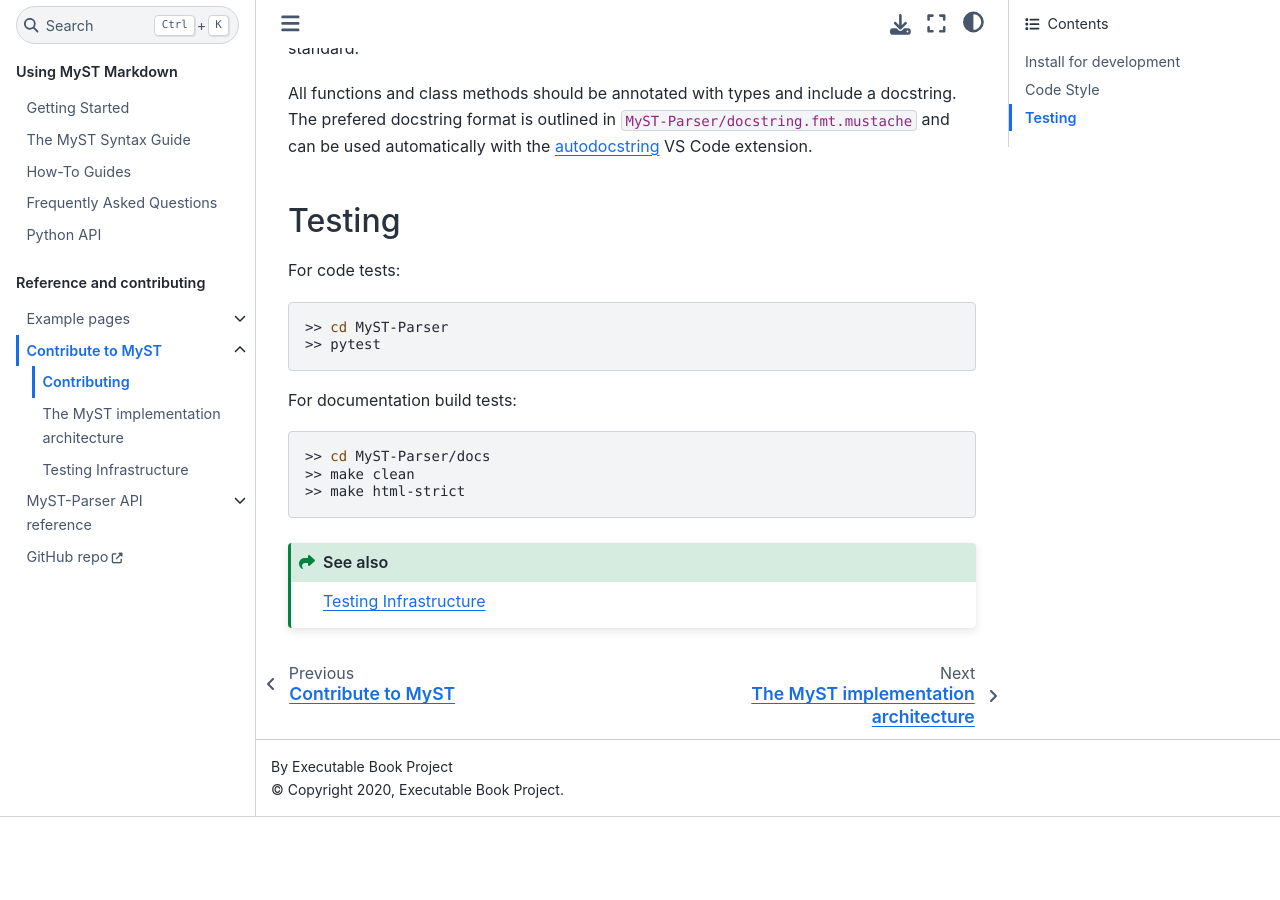
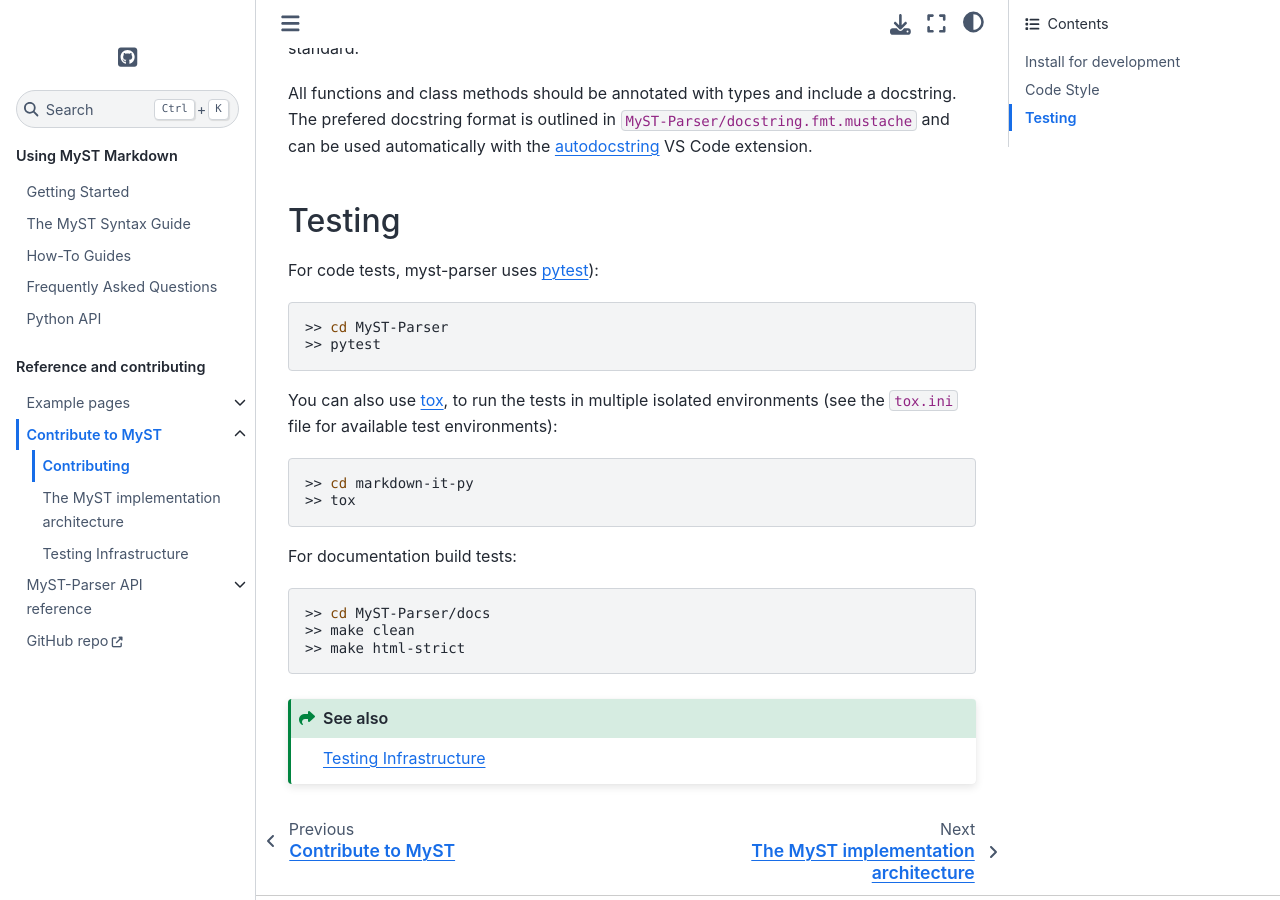
Before and after one commit to executablebooks/MyST-Parser, a Sphinx documentation site: the page built from docs/develop/contributing.md, in a window 1280 px wide and 900 px high, scrolled down 951 px. Built offline with Sphinx 7.4.7 and the Sphinx Book theme 1.1.4, drawn with Linux system fonts in a browser that asks for light colours; before the commit the page ends 1768 px from its top, so only the background shows below that.

Commit message:
🔧 MAINTAIN: Add sphinx 2/3 CI (#216)
Also add tox.ini file, for running local testing in multiple environments

````diff
--- a/docs/develop/contributing.md
+++ b/docs/develop/contributing.md
@@ -49,11 +49,18 @@
 
 ## Testing
 
-For code tests:
+For code tests, myst-parser uses [pytest](https://docs.pytest.org)):
 
 ```shell
 >> cd MyST-Parser
 >> pytest
+```
+
+You can also use [tox](https://tox.readthedocs.io), to run the tests in multiple isolated environments (see the `tox.ini` file for available test environments):
+
+```shell
+>> cd markdown-it-py
+>> tox
 ```
 
 For documentation build tests:
````
Also changed, not shown: README.md (+1 -1 lines), 7 other files.
